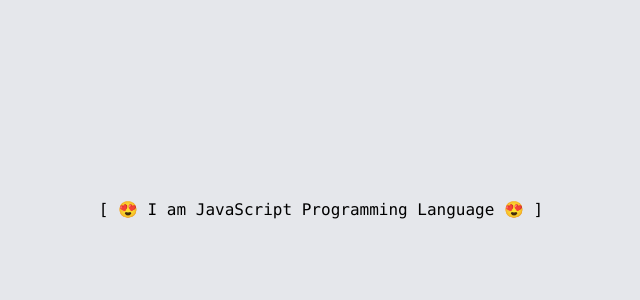
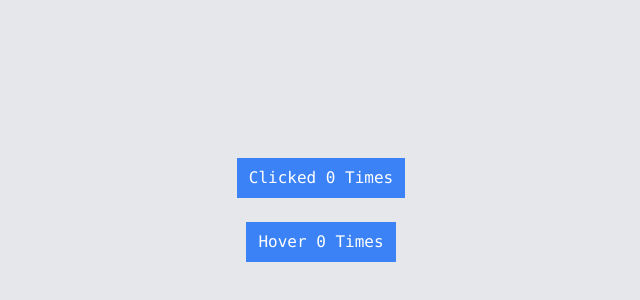
Before and after one commit to itsrafsanjani/think-in-a-react-way-my-app-2, a React (Create React App) app: page / in a window 1280 px wide. Shown: the part 190-490 px from the top of the page, without its empty margins (319-959 px from the left). Built offline with nearby package versions, Linux system fonts and the light colour scheme.

Commit message:
feat: lesson 13 done, Higher Order Components (HOC)

```diff
--- a/src/App.js
+++ b/src/App.js
@@ -1,18 +1,12 @@
 import React from 'react';
-import Bracket from './components/composition/Bracket';
-import Emoji from './components/composition/Emoji';
-import Text from './components/composition/Text';
+import ClickCounter from './components/ClickCounter';
+import HoverCounter from './components/HoverCounter';
 
 function App() {
     return (
-        <div className="flex justify-center items-center min-h-screen font-mono bg-gray-200 text-center">
-            <Emoji>
-                {({ addEmoji }) => (
-                    <Bracket>
-                        {({ addBracket }) => <Text addEmoji={addEmoji} addBracket={addBracket} />}
-                    </Bracket>
-                )}
-            </Emoji>
+        <div className="flex flex-col justify-center items-center min-h-screen font-mono bg-gray-200 text-center">
+            <ClickCounter />
+            <HoverCounter />
         </div>
     );
 }
--- /dev/null
+++ b/src/components/ClickCounter.js
@@ -0,0 +1,18 @@
+import withCounter from './HOC/withCounter';
+
+const ClickCounter = (props) => {
+    const { count, incrementCount } = props;
+    return (
+        <div>
+            <button
+                type="button"
+                className="px-3 my-3 py-2 bg-blue-500 text-white"
+                onClick={incrementCount}
+            >
+                Clicked {count} Times
+            </button>
+        </div>
+    );
+};
+
+export default withCounter(ClickCounter);
--- /dev/null
+++ b/src/components/HOC/withCounter.js
@@ -0,0 +1,24 @@
+import React from 'react';
+
+const withCounter = (OriginalComponent) => {
+    class NewComponent extends React.Component {
+        state = {
+            count: 0,
+        };
+
+        incrementCount = () => {
+            this.setState((prevState) => ({
+                count: prevState.count + 1,
+            }));
+        };
+
+        render() {
+            const { count } = this.state;
+            return <OriginalComponent count={count} incrementCount={this.incrementCount} />;
+        }
+    }
+
+    return NewComponent;
+};
+
+export default withCounter;
--- /dev/null
+++ b/src/components/HoverCounter.js
@@ -0,0 +1,14 @@
+import withCounter from './HOC/withCounter';
+
+const HoverCounter = (props) => {
+    const { count, incrementCount } = props;
+    return (
+        <div>
+            <h1 className="px-3 my-3 py-2 bg-blue-500 text-white" onMouseOver={incrementCount}>
+                Hover {count} Times
+            </h1>
+        </div>
+    );
+};
+
+export default withCounter(HoverCounter);
--- a/src/components/composition/Bracket.js
+++ /dev/null
@@ -1,10 +0,0 @@
-import React from 'react';
-
-export default class Bracket extends React.Component {
-    addBracket = (text) => `[ ${text} ]`;
-
-    render() {
-        const { children } = this.props;
-        return children({ addBracket: this.addBracket });
-    }
-}
--- a/src/components/composition/Emoji.js
+++ /dev/null
@@ -1,10 +0,0 @@
-import React from 'react';
-
-export default class Emoji extends React.Component {
-    addEmoji = (text, emoji) => `${emoji} ${text} ${emoji}`;
-
-    render() {
-        const { children } = this.props;
-        return children({ addEmoji: this.addEmoji });
-    }
-}
--- a/src/components/composition/Text.js
+++ /dev/null
@@ -1,12 +0,0 @@
-export default function Text({ addEmoji, addBracket }) {
-    let text = 'I am JavaScript Programming Language';
-
-    if (addEmoji) {
-        text = addEmoji(text, '😍');
-    }
-    if (addBracket) {
-        text = addBracket(text);
-    }
-
-    return <div>{text}</div>;
-}
--- a/src/components/inheritance/Emoji.js
+++ /dev/null
@@ -1,13 +0,0 @@
-import React from 'react';
-
-export default class Emoji extends React.Component {
-    addEmoji = (text, emoji) => `${emoji} ${text} ${emoji}`;
-
-    render(override) {
-        let text = 'I am the Emoji Component';
-
-        if (override) text = override;
-
-        return <div>{text}</div>;
-    }
-}
--- a/src/components/inheritance/Text.js
+++ /dev/null
@@ -1,14 +0,0 @@
-import Emoji from './Emoji';
-
-export default class Text extends Emoji {
-    // eslint-disable-next-line no-useless-constructor
-    constructor(props) {
-        super(props);
-    }
-
-    render() {
-        const decoratedText = this.addEmoji('I am JavaScript Language', '😍');
-
-        return super.render(decoratedText);
-    }
-}
```
Also changed, not shown: 2 other files (tests, documents, lock files or other folders).
